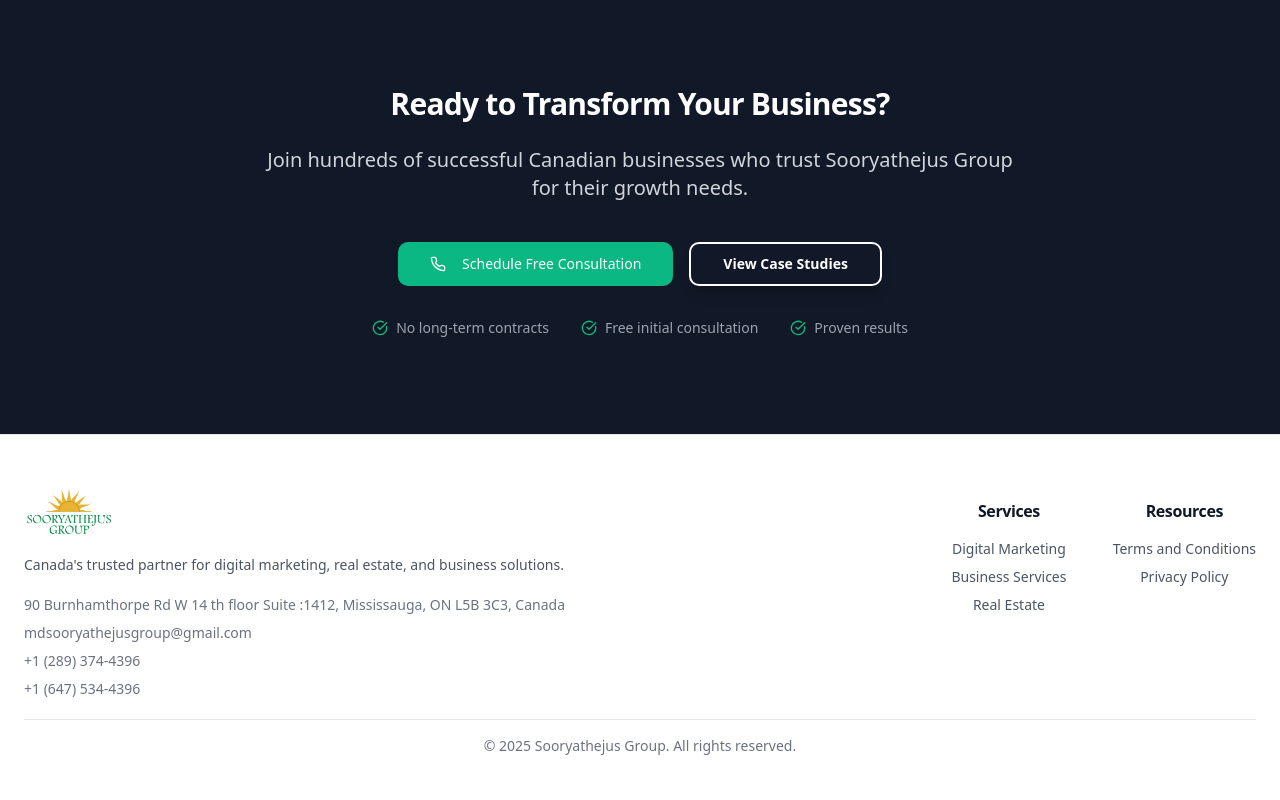
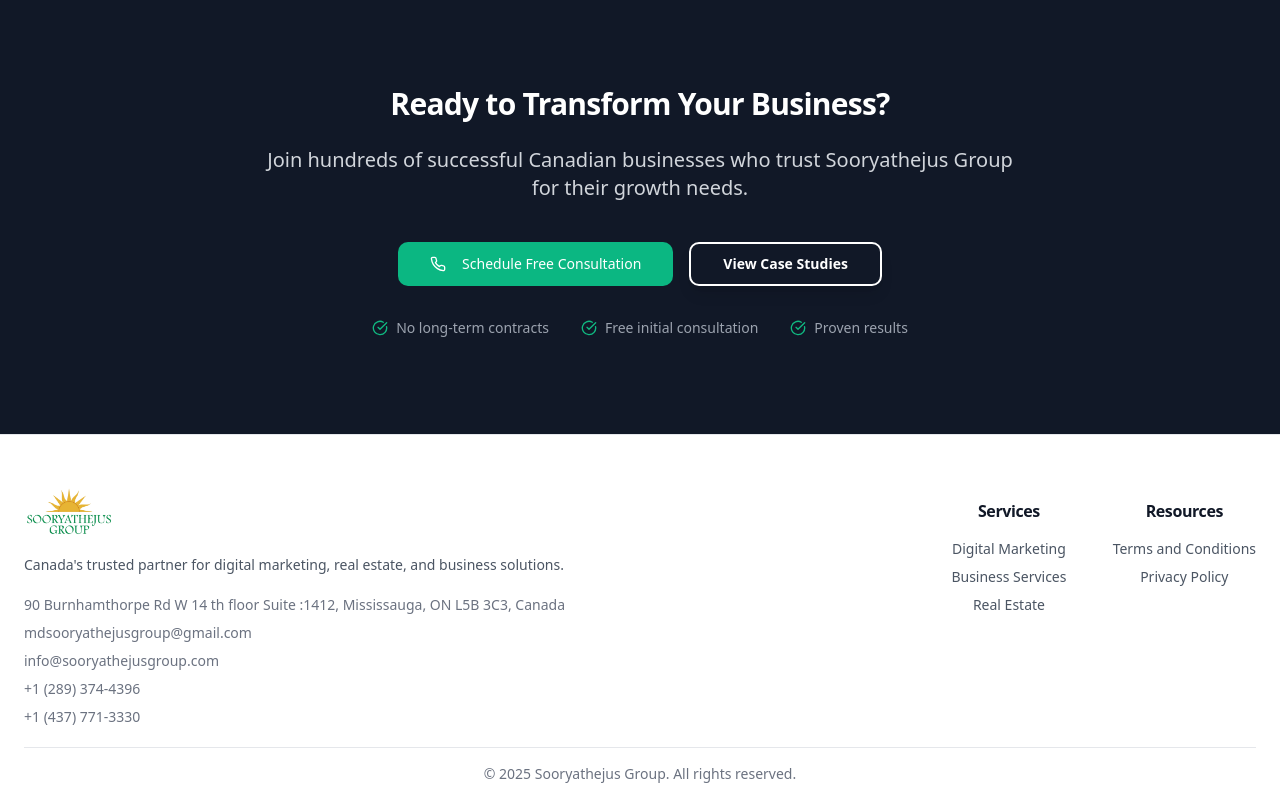
Before and after one commit to mdsooryathejusgroup-code/sooryathejus-group-canada, a Next.js app: page / in a window 1280 px wide. Shown: the part 4453-5253 px from the top of the page. Before the commit the page ends 5225 px from the top, so only its background shows below. Built offline with nearby package versions, Linux system fonts and the light colour scheme.

Commit message:
Update footer.tsx

```diff
--- a/components/footer.tsx
+++ b/components/footer.tsx
@@ -25,8 +25,9 @@ export default function FooterSection() {
         <div className="text-sm text-gray-500 leading-7">
           <p>90 Burnhamthorpe Rd W 14 th floor Suite :1412, Mississauga, ON L5B 3C3, Canada</p>
           <p>mdsooryathejusgroup@gmail.com</p>
+          <p>info@sooryathejusgroup.com</p>
           <p>+1 (289) 374-4396</p>
-          <p>+1 (647) 534-4396</p>
+          <p>+1 (437) 771-3330</p>
         </div>
 
       </div>
```
